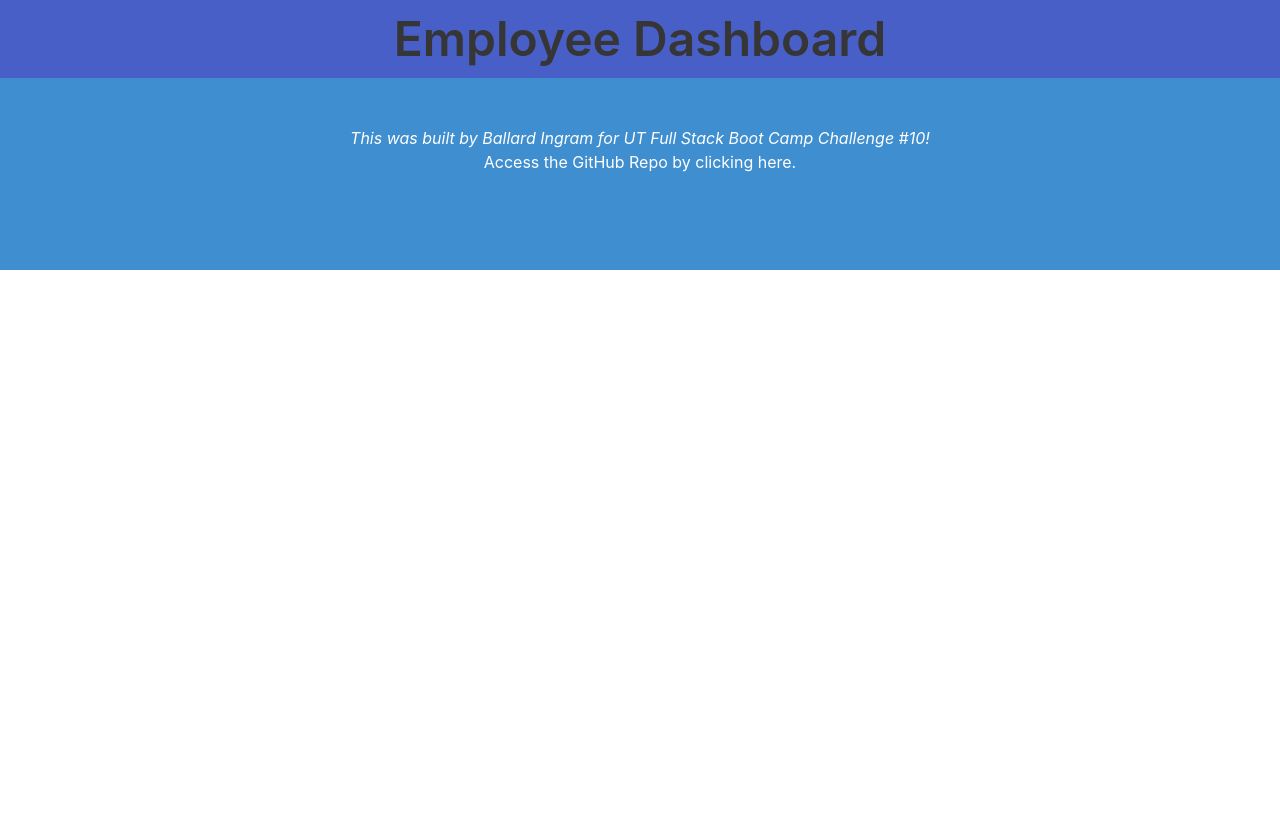
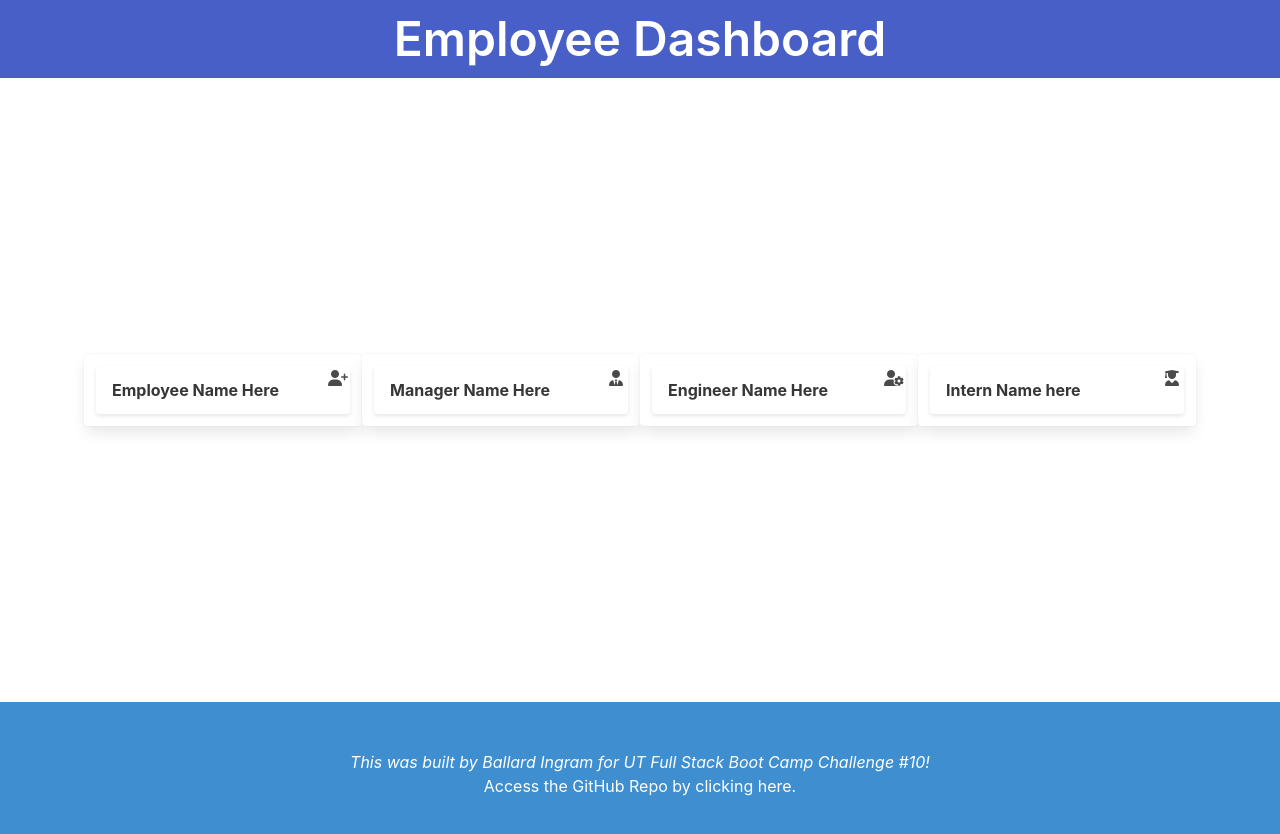
Before and after one commit to ballardingram/challeng10-teamprofilegenerator, a website: page dist/index.html in a window 1280 px wide. Before the commit the page ends 800 px from the top, so only its background shows below. Drawn offline with nearby package versions, Linux system fonts and the light colour scheme.

Commit message:
index.html - added cards and section for employees

```diff
--- a/dist/index.html
+++ b/dist/index.html
@@ -3,6 +3,7 @@
 
 <head>
     <!-- REQUIRED META TAGS -->
+    <!-- DOCUMENTATION > BULMA FRAMEWORK META TAGS ARE REQUIRED THIS WAY FOR FUNCTIONALITY -->
     <meta charset = "UTF-8"/>
     <meta http-equiv="viewport" content="width=device-width, initial-scale=1"/>
 
@@ -21,15 +22,63 @@
 <!-- DOCUMENTATION > BULMA FRAMEWORK (https://bulma.io/documentation/overview/start/) USED STARTER CODE AS A REFERENCE -->
 <!-- DOCUMENTATION > BULMA FRAMEWORK (https://bulma.io/documentation/columns/sizes/) -->
 <!-- DOCUMENTATION > BULMA FRAMEWORK (https://bulma.io/documentation/overview/colors/ -->
-<section class = "page-banner has-background-link has-text-white has-text-centered">
+<header class = "page-banner has-background-link has-text-centered">
     <div class = "column is-half is-offset-one-quarter">
-    <h1 class = "title is-1">Employee Dashboard</h1>
+    <h1 class = "title is-1 has-text-white">Employee Dashboard</h1>
     </div>
+</header>
+
+
+<!-- DOCUMENTATION > BULMA FRAMEWORK SECTIONS (https://bulma.io/documentation/layout/section/) -->
+<!-- DOCUMENTATION > BULMA FRAMEWORK CARDS (https://bulma.io/documentation/components/card/) -->
+<section class = "section is-large">
+<div class = "columns is-multiline is-mobile">
+    <div class = "card column is-one-quarter">
+        <header class = "card-header">
+            <p class = "card-header-title">
+                Employee Name Here
+            </p>
+            <span class = "icon">
+                <i class="fa-solid fa-user-plus"></i>
+            </span>
+        </header>
+    </div>
+    <div class = "card column is-one-quarter">
+        <header class = "card-header">
+        <p class = "card-header-title">
+            Manager Name Here
+        </p>
+        <span class = "icon">
+            <i class="fa-solid fa-user-tie"></i>
+        </span>
+    </header>
+    </div>
+    <div class = "card column is-one-quarter">
+        <header class = "card-header">
+            <p class = "card-header-title">
+                Engineer Name Here
+            </p>
+            <span class = "icon">
+                <i class="fa-solid fa-user-gear"></i>
+            </span>
+        </header>
+    </div>
+    <div class = "card column is-one-quarter">
+        <header class = "card-header">
+            <p class = "card-header-title">
+                Intern Name here
+            </p>
+            <span class = "icon">
+                <i class="fa-solid fa-user-graduate"></i>
+            </span>
+        </header>
+    </div>
+</div>
 </section>
+
 </body>
-
 <!-- DOCUMENTATION > FOOTER LINK (https://www.freecodecamp.org/news/how-to-use-html-to-open-link-in-new-tab/) USED FOR OPEN IN NEW TAB AND SECURITY CONCERNS -->
-<footer class = "footer has-background-info has-text-white">
+<footer class = "footer has-background-info has-text-white is-small">
     <div class = "content has-text-centered">
         <p>
             <em>This was built by Ballard Ingram for UT Full Stack Boot Camp Challenge #10!</em>
```
